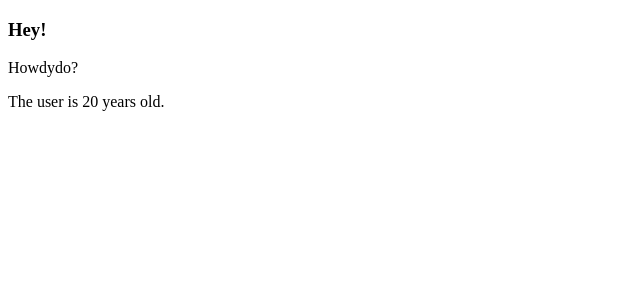
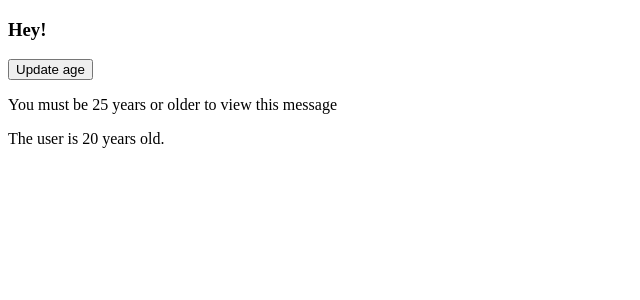
Before and after one commit to jlainezs/course_vue3bootcampCode, a Vue app in the folder unit06/55/components/: page / in a window 1280 px wide. Shown: the top 300 px of the page, without its empty margins (0-640 px from the left). Built offline with nearby package versions, Linux system fonts and the light colour scheme.

Commit message:
64 update age button at app level.

```diff
--- a/unit06/55/components/src/App.vue
+++ b/unit06/55/components/src/App.vue
@@ -1,6 +1,7 @@
 <template>
 <h3>Hey!</h3>
-<greeting></greeting>
+<button type="button" @click="age++">Update age</button>
+<greeting :age="age"></greeting>
 <user :age="age"></user>
 </template>
 
--- a/unit06/55/components/src/components/Greeting.vue
+++ b/unit06/55/components/src/components/Greeting.vue
@@ -1,5 +1,6 @@
 <template>
-    <p>{{ msg }}</p>
+    <p v-if="age > 25">{{ msg }}</p>
+    <p v-else>You must be 25 years or older to view this message</p>
 </template>
 
 <script>
@@ -9,7 +10,8 @@
             return {
                 msg: "Howdydo?"
             }
-        }
+        },
+        props: ["age"]
     }
 </script>
 <style scoped lang="scss">
```
